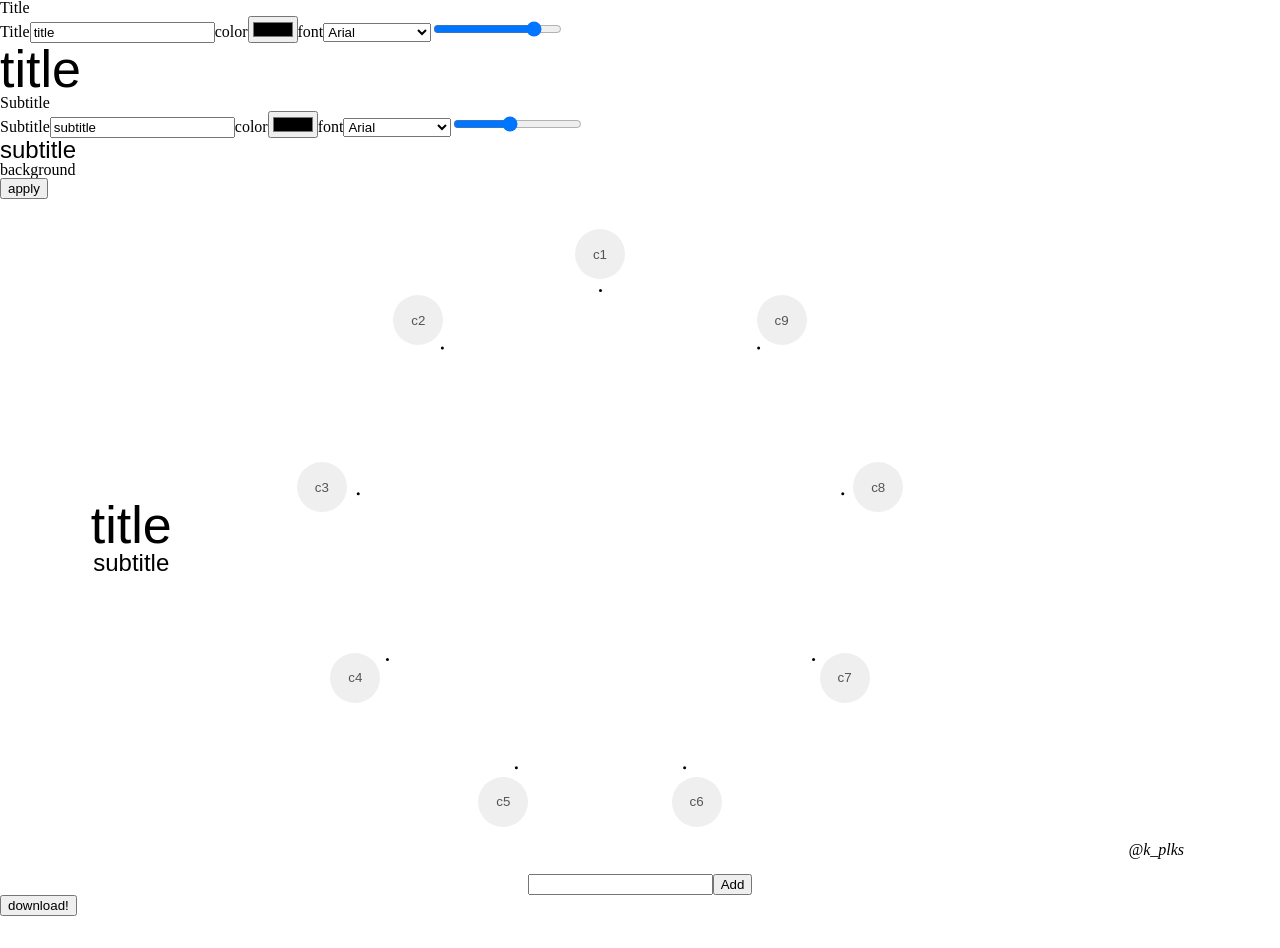
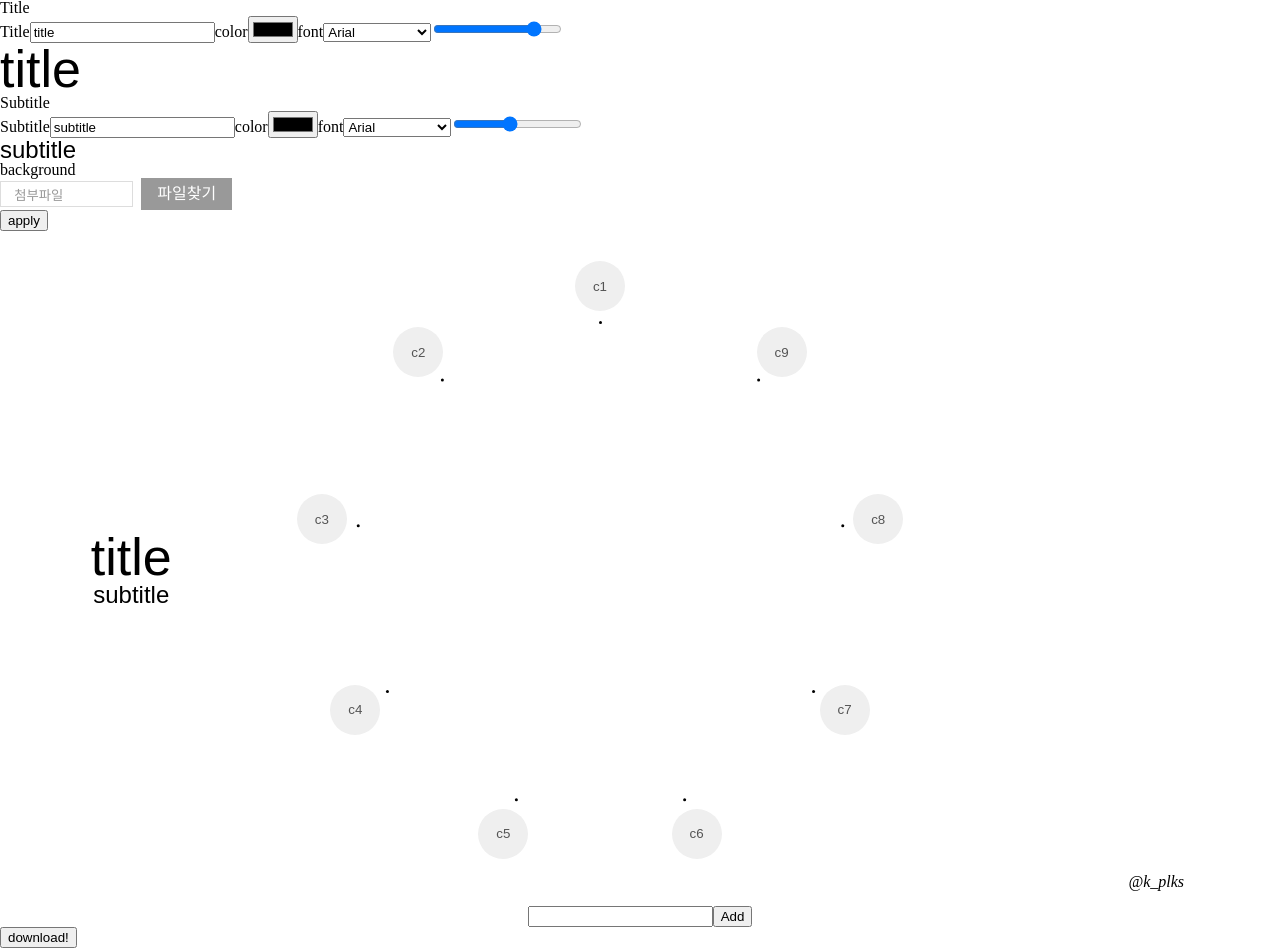
Before and after one commit to pr-citrate/cp, a React (Vite) app: page / in a window 1280 px wide. Shown: the top 948 px of the page. Before the commit the page ends 916 px from the top, so only its background shows below. Built offline with nearby package versions, Linux system fonts and the light colour scheme; a web font is replaced by a local one.

Commit message:
FEATURE:set background img

```diff
--- a/src/components/DesignForm.jsx
+++ b/src/components/DesignForm.jsx
@@ -9,6 +9,7 @@ import { useEffect } from 'react';
 
 function DesignForm({ userDesign, characters, setCharacters }) {
   const [design, setDesign] = useState({});
+  const [fileName, setFileName] = useState('첨부파일');
   const { register, watch, trigger } = useForm({
     defaultValues: userDesign,
   });
@@ -81,6 +82,33 @@ function DesignForm({ userDesign, characters, setCharacters }) {
 
         <fieldset>
           <legend>background</legend>
+          <div className='filebox'>
+            <input readOnly className='upload-name' value={fileName} />
+            <label htmlFor='file'>파일찾기</label>
+            <input
+              type='file'
+              id='file'
+              onChange={(e) => {
+                setFileName(e.target.value);
+                const file = e.target.files[0];
+
+                const reader = new FileReader();
+                reader.onloadend = () => {
+                  document.querySelector(
+                    '.container'
+                  ).style.backgroundImage = `url(${reader.result})`;
+                };
+
+                if (file) {
+                  reader.readAsDataURL(file);
+                }
+
+                // document.querySelector(
+                //   '.container'
+                // ).style.backgroundImage = `url(${e.target.files[0]})`;
+              }}
+            />
+          </div>
         </fieldset>
 
         <button type='submit'>apply</button>
--- a/src/styles/sass/_reset.scss
+++ b/src/styles/sass/_reset.scss
@@ -126,3 +126,9 @@ table {
   border-collapse: collapse;
   border-spacing: 0;
 }
+
+input {
+  &:focus {
+    outline: none;
+  }
+}
--- a/src/styles/sass/_skeleton.scss
+++ b/src/styles/sass/_skeleton.scss
@@ -142,3 +142,35 @@
 .selected {
   background-color: gray;
 }
+
+.filebox {
+  .upload-name {
+    display: inline-block;
+    height: 2em;
+    padding: 0 1em;
+    vertical-align: middle;
+    border: 1px solid #dddddd;
+    width: 10em;
+    color: #999999;
+  }
+
+  label {
+    display: inline-block;
+    padding: 0.5em 1em;
+    color: #fff;
+    vertical-align: middle;
+    background-color: #999999;
+    cursor: pointer;
+    height: 2em;
+    margin-left: 0.5em;
+  }
+
+  input[type='file'] {
+    position: absolute;
+    width: 0;
+    height: 0;
+    padding: 0;
+    overflow: hidden;
+    border: 0;
+  }
+}
```
Also changed, not shown: src/styles/Landing.css, src/styles/Test.css.
